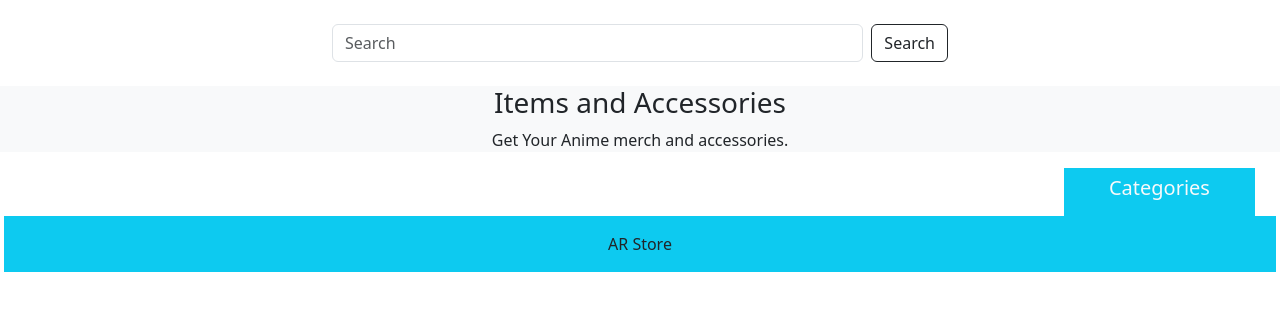
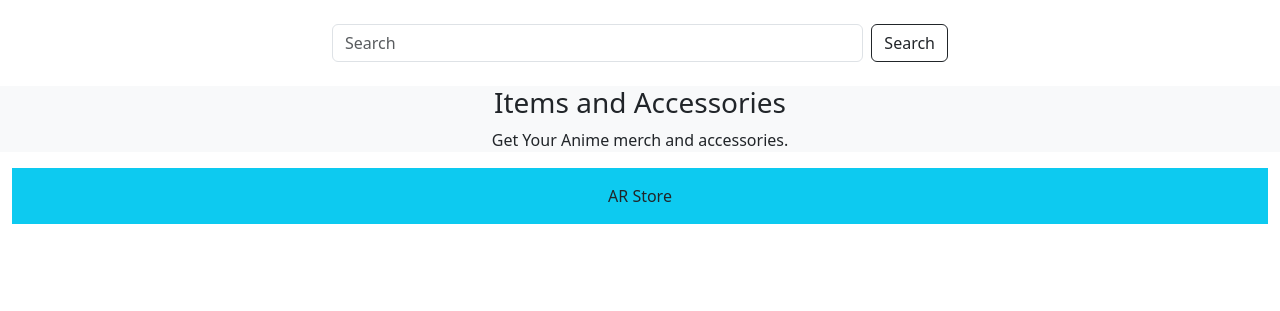
Before and after one commit to duck-20/BCA, a PHP site: page / in a window 1280 px wide. Shown: the part 74-385 px from the top of the page. Run offline with PHP 8.4, Linux system fonts and the light colour scheme; data that the repository does not hold is empty; some libraries are stand-ins or nearby versions.

Commit message:
removed categories side bar and width from cards so it can stretch, used function for calling the data from dtaase

```diff
--- a/index.php
+++ b/index.php
@@ -1,6 +1,7 @@
 <!-- Connection -->
 <?php
 include ('./includes/connect.php');
+include('./functions/common_function.php')
 ?>
 
 <!DOCTYPE html>
@@ -47,18 +48,7 @@ include ('./includes/connect.php');
         <!-- items to display in meny -->
         <div class='dropdown-menu' aria-labelledby='navbarDropMenuLink'>
         <?php
-            $select_category="select * from `categories`";
-            $result_category=mysqli_query($con,$select_category);
-            while($row_data=mysqli_fetch_assoc($result_category)){
-              $category_title=$row_data['category_title'];
-              $category_id=$row_data['category_id'];
-              echo "
-
-              <a href='index.php?categories=$category_id' class='dropdown-item text-capitalize'>$category_title</a>
-
-              ";
-
-            }
+            getCategories();
           ?>
           </div>
 
@@ -96,72 +86,21 @@ include ('./includes/connect.php');
 </div>
 
 <!-- Fourth Child -->
-<div class="row px-3">
+<div class="row px-1 m-2">
   <!-- Products -->
-<div class="col-md-10">
+<div class="col-md-12">
       <div class="row">
             <!-- fetching items -->
             <?php
-            $select_query="select * from `products`";
-            $result_query=mysqli_query($con,$select_query);
-            while($row=mysqli_fetch_assoc($result_query)){
-                $product_id=$row['product_id'];
-                $product_name=$row['product_name'];
-                $product_description=$row['product_description'];
-                $product_keywords=$row['product_keywords'];
-                $product_image1=$row['product_image1'];
-                $product_price=$row['product_price'];
-                $category_id=$row['category_id'];
-                echo " <div class='col-md-4 mb-2'>
-                <div class='card' style='width: 18rem;'>
-                    <img src='./img/actionfigure.png' class='card-img-top' alt='...'>
-                    <div class='card-body'>
-                    <h5 class='card-title'>Card title</h5>
-                    <p class='card-text'>Some quick example text to build on the card title and make up the bulk of the cards content.</p>
-                    <a href='#' class='btn btn-info'>Add To Cart</a>
-                    <a href='#' class='btn btn-secondary'>View More</a>
-            </div>
-          </div>
-        </div>";
-            }
+                getProducts();
             ?>
-
-
-
-    <!-- row end -->
+      <!-- row end -->
   </div>
   <!-- col end -->
 </div>
-        <!-- SideNav -->
-    <div class="col-md-2 bg-secondary p-0 sidenav">
-      <!-- brands to be displayed -->
-        <ul class="navbar-nav me-auto text-center">
-          <li class="nav-item bg-info">
-            <a href="#" class="nav-link text-light"><h5>Categories</h5></a>
-          </li>
-          <!-- Showing inserted categories -->
-          <?php
-            $select_category="select * from `categories`";
-            $result_category=mysqli_query($con,$select_category);
-            while($row_data=mysqli_fetch_assoc($result_category)){
-              $category_title=$row_data['category_title'];
-              $category_id=$row_data['category_id'];
-              echo "
-              <li class='nav-item'>
-              <a href='index.php?categories=$category_id' class='nav-link text-light text-capitalize'>$category_title</a>
-            </li>
-              ";
-            }
-          ?>
-        </ul>
-    </div>
-
-
-
-
 <!-- last child -->
   <!-- Remove the container if you want to extend the Footer to full width. -->
-  <footer class="bg-info text-center w-100 admin-footer">
+  <footer class="bg-info text-center w-100 p-0 m-0 admin-footer">
             <p class="my-3">AR Store</p>
         </footer>
 
```
Also changed, not shown: functions/common_function.php (added, +51 -0 lines), admin_area/product_images/head-logo.png (added).
